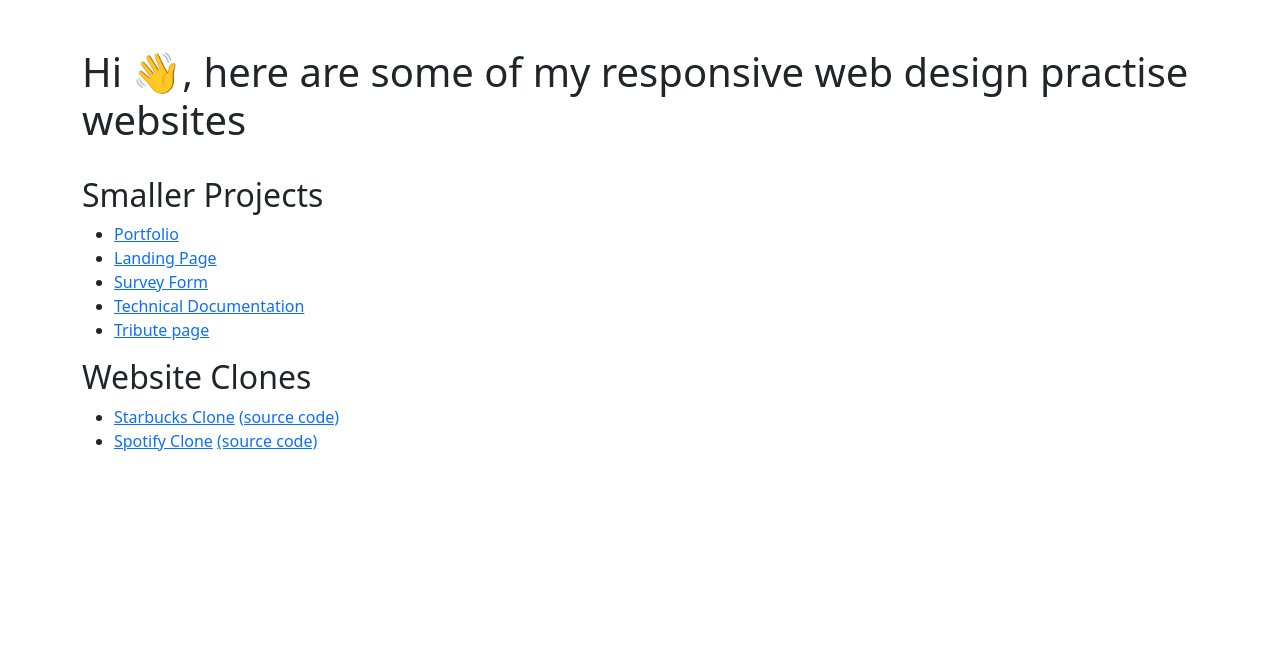
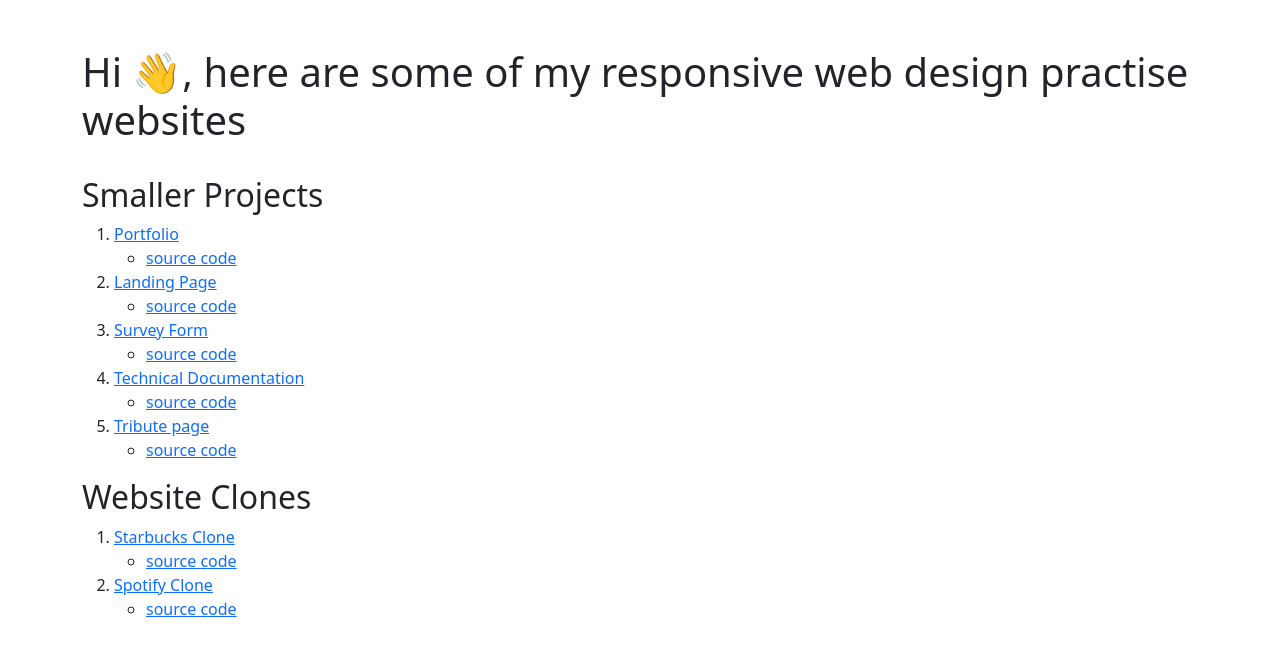
Before and after one commit to GlennCoding/responsive-web-design-practise, a plain HTML site: page index.html in a window 1280 px wide. Drawn offline with nearby package versions, Linux system fonts and the light colour scheme.

Commit message:
Updated website content

```diff
--- a/index.html
+++ b/index.html
@@ -21,45 +21,95 @@
             <br />
 
             <h2>Smaller Projects</h2>
-            <ul>
+            <ol>
                 <li class="li">
                     <a href="./portfolio/index.html">Portfolio</a>
+                    <ul>
+                        <li>
+                            <a
+                                href="https://github.com/GlennCoding/responsive-web-design-practise/tree/main/portfolio"
+                                >source code</a
+                            >
+                        </li>
+                    </ul>
                 </li>
                 <li class="li">
                     <a href="./landing-page/index.html">Landing Page</a>
+                    <ul>
+                        <li>
+                            <a
+                                href="https://github.com/GlennCoding/responsive-web-design-practise/tree/main/landing-page"
+                                >source code</a
+                            >
+                        </li>
+                    </ul>
                 </li>
                 <li class="li">
                     <a href="./survey-form/index.html">Survey Form</a>
+                    <ul>
+                        <li>
+                            <a
+                                href="https://github.com/GlennCoding/responsive-web-design-practise/tree/main/survey-form"
+                                >source code</a
+                            >
+                        </li>
+                    </ul>
                 </li>
                 <li class="li">
                     <a href="./technical-documentation/"
                         >Technical Documentation</a
                     >
+                    <ul>
+                        <li>
+                            <a
+                                href="https://github.com/GlennCoding/responsive-web-design-practise/tree/main/technical-documentation"
+                                >source code</a
+                            >
+                        </li>
+                    </ul>
                 </li>
                 <li class="li">
                     <a href="./tribute-page/">Tribute page</a>
+                    <ul>
+                        <li>
+                            <a
+                                href="https://github.com/GlennCoding/responsive-web-design-practise/tree/main/tribute-page"
+                                >source code</a
+                            >
+                        </li>
+                    </ul>
                 </li>
-            </ul>
+            </ol>
 
             <h2>Website Clones</h2>
-            <ul>
+            <ol>
                 <li class="li">
                     <a href="https://glenncoding.github.io/starbucks-clone/"
                         >Starbucks Clone</a
                     >
-                    <a href="https://github.com/GlennCoding/starbucks-clone"
-                        >(source code)</a
-                    >
+                    <ul>
+                        <li>
+                            <a
+                                href="https://github.com/GlennCoding/starbucks-clone"
+                                >source code</a
+                            >
+                        </li>
+                    </ul>
                 </li>
                 <li class="li">
                     <a href="https://glenncoding.github.io/spotify-clone/"
                         >Spotify Clone</a
                     >
-                    <a href="https://github.com/GlennCoding/spotify-clone"
-                        >(source code)</a
-                    >
+                    <ul>
+                        <li>
+                            <a
+                                href="https://github.com/GlennCoding/spotify-clone"
+                                >source code</a
+                            >
+                        </li>
+                    </ul>
                 </li>
-            </ul>
+            </ol>
         </div>
     </body>
 </html>
```
